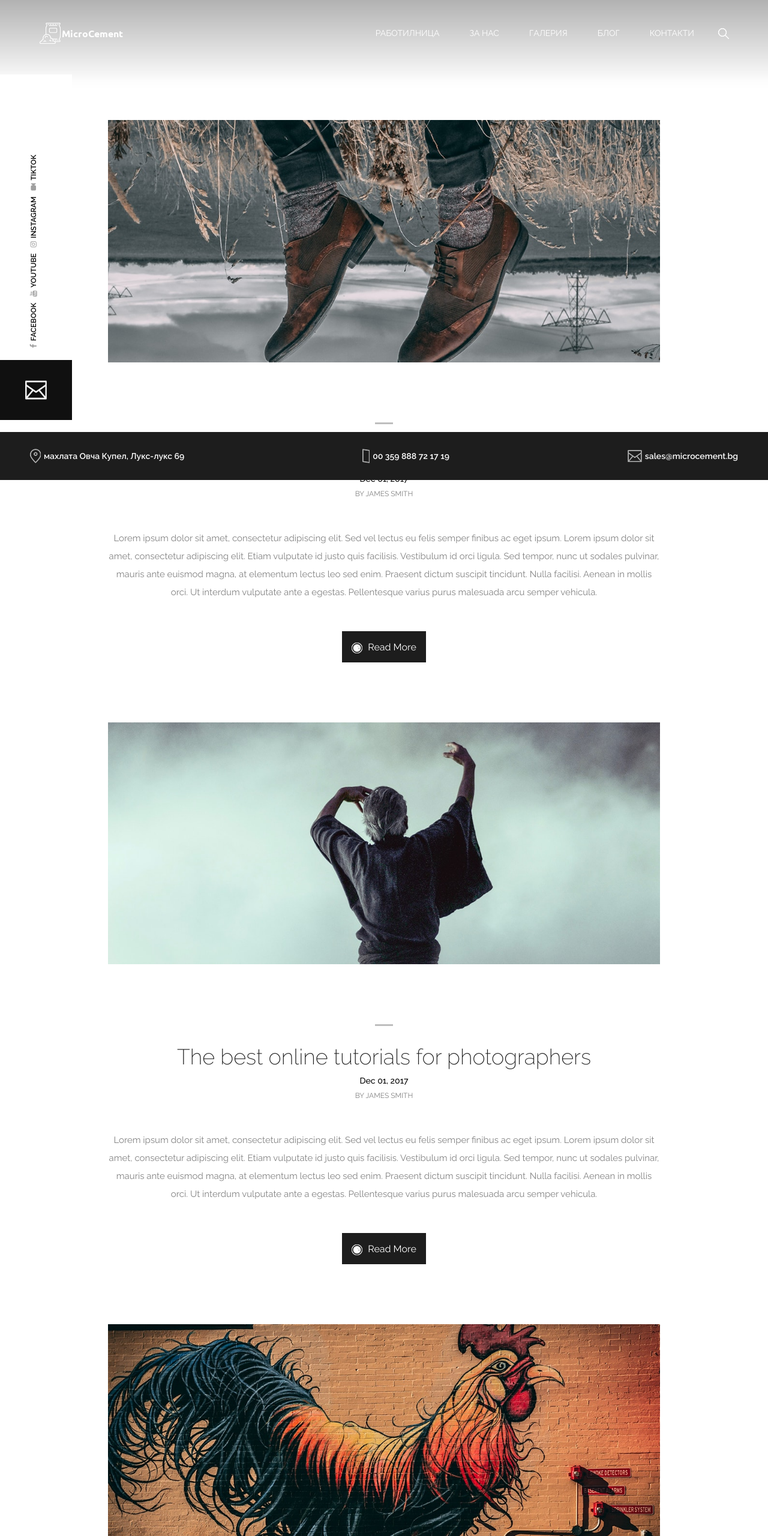
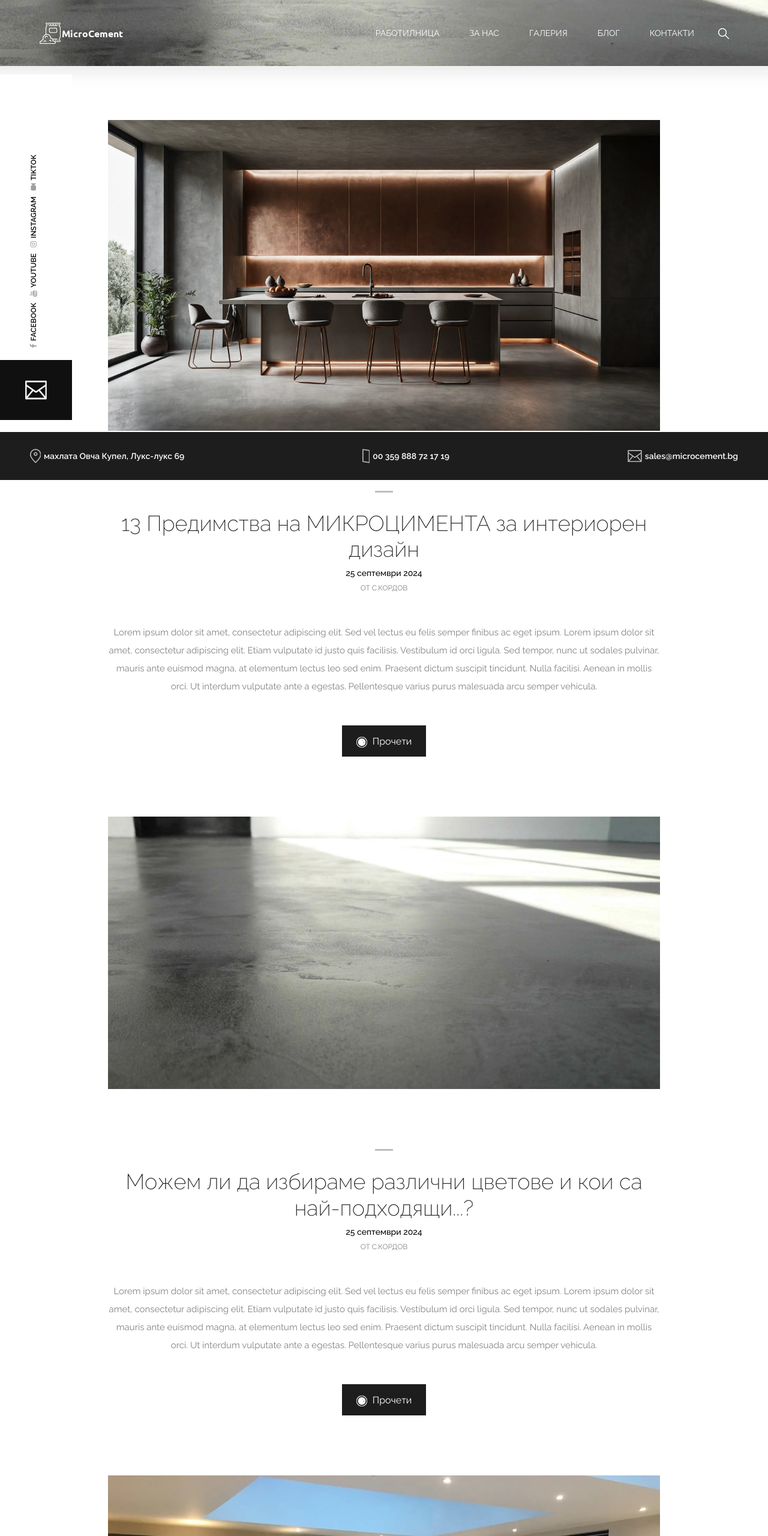
Before and after one commit to tonyblaze27/microcement.bg, a plain HTML site: page blog.html in a window 1280 px wide. Shown: the top 2560 px of the page at 60% size. Drawn offline with Linux system fonts and the light colour scheme.

Commit message:
99% ready

```diff
--- a/blog.html
+++ b/blog.html
@@ -34,13 +34,14 @@
             </div>
         </div>
         <div class="questions-area text-center">
-            <p>Did you know?</p>
+            <p>Знаете ли, че...?</p>
             <ul>
-                <li>The largest photography competition is 353,768 entries.</li>
-                <li>Photography is the toughest profession in the world.</li>
-                <li>The world’s largest photo album by dimensions was 13 ft 11.5 in x 17 ft.</li>
-                <li>The world’s largest photo mosaic featured 176,175 pictures.</li>
-                <li>The world’s largest camera lens was a 5200mm lens attached to a canon.</li>
+                <li>Микроциментът се прилага върху различни повърхности като бетон, плочки и дърво.</li>
+                <li>Създава безшевна, гладка повърхност без видими фуги.</li>
+                <li>Лесен е за почистване и не изисква специална поддръжка.</li>
+                <li>Поставя се бързо и с минимална подготовка на повърхността.</li>
+                <li>Микроциментът е екологичен и не съдържа токсични вещества.
+                </li>
             </ul>
         </div>
     </div>
@@ -49,7 +50,7 @@
     <div class="gradient-background-overlay"></div>
 
     <!-- Header Area Start -->
-    <header class="header-area">
+    <header class="header-area bg-img" style="background-image: url(img/bg-img/2.jpg);">
         <div class="container-fluid h-100">
             <div class="row h-100 align-items-center">
                 <div class="col-12 h-100">
@@ -71,7 +72,7 @@
                                         <a class="nav-link dropdown-toggle" href="#" id="navbarDropdown" role="button" data-toggle="dropdown" aria-haspopup="true" aria-expanded="false">Pages</a>
                                         <div class="dropdown-menu" aria-labelledby="navbarDropdown">
                                             <a class="dropdown-item" href="index.html">Home</a>
-                                            <a class="dropdown-item" href="about-me.html">About</a>
+                                            <a class="dropdown-item" href="#">About</a>
                                             <a class="dropdown-item" href="portfolio.html">Portfolio</a>
                                             <a class="dropdown-item" href="blog.html">Blog</a>
                                             <a class="dropdown-item" href="contact.html">Contact</a>
@@ -80,7 +81,7 @@
                                     </li>
                                 -->
                                     <li class="nav-item">
-                                        <a class="nav-link" href="about-me.html">За нас</a>
+                                        <a class="nav-link" href="#">За нас</a>
                                     </li>
                                     <li class="nav-item">
                                         <a class="nav-link" href="portfolio.html">Галерия</a>
@@ -136,15 +137,15 @@
                 <div class="col-10">
                     <div class="single-blog-area text-center mb-100 wow fadeInUpBig" data-wow-delay="100ms" data-wow-duration="1s">
                         <div class="blog-thumbnail mb-100">
-                            <img src="img/bg-img/b1.jpg" alt="">
+                            <img src="img/bg-img/1.jpg" alt="">
                         </div>
                         <div class="blog-content">
                             <span></span>
-                            <h2>10 Photography tips for begginers</h2>
-                            <a href="#" class="post-date">Dec 01, 2017</a>
-                            <a href="#" class="post-author">By James Smith</a>
+                            <h2>13 Предимства на МИКРОЦИМЕНТА за интериорен дизайн</h2>
+                            <a href="#" class="post-date">25 септември 2024</a>
+                            <a href="#" class="post-author">от С.Кордов</a>
                             <p>Lorem ipsum dolor sit amet, consectetur adipiscing elit. Sed vel lectus eu felis semper finibus ac eget ipsum. Lorem ipsum dolor sit amet, consectetur adipiscing elit. Etiam vulputate id justo quis facilisis. Vestibulum id orci ligula. Sed tempor, nunc ut sodales pulvinar, mauris ante euismod magna, at elementum lectus leo sed enim. Praesent dictum suscipit tincidunt. Nulla facilisi. Aenean in mollis orci. Ut interdum vulputate ante a egestas. Pellentesque varius purus malesuada arcu semper vehicula. </p>
-                            <a href="#" class="btn studio-btn"><img src="img/core-img/logo-icon.png" alt=""> Read More</a>
+                            <a href="#" class="btn studio-btn"><img src="img/core-img/logo-icon.png" alt=""> Прочети</a>
                         </div>
                     </div>
                 </div>
@@ -152,15 +153,15 @@
                 <div class="col-10">
                     <div class="single-blog-area text-center mb-100 wow fadeInUpBig" data-wow-delay="100ms" data-wow-duration="1s">
                         <div class="blog-thumbnail mb-100">
-                            <img src="img/bg-img/b2.jpg" alt="">
+                            <img src="img/bg-img/2.jpg" alt="">
                         </div>
                         <div class="blog-content">
                             <span></span>
-                            <h2>The best online tutorials for photographers</h2>
-                            <a href="#" class="post-date">Dec 01, 2017</a>
-                            <a href="#" class="post-author">By James Smith</a>
+                            <h2>Можем ли да избираме различни цветове и кои са най-подходящи...?</h2>
+                            <a href="#" class="post-date">25 септември 2024</a>
+                            <a href="#" class="post-author">от С.Кордов</a>
                             <p>Lorem ipsum dolor sit amet, consectetur adipiscing elit. Sed vel lectus eu felis semper finibus ac eget ipsum. Lorem ipsum dolor sit amet, consectetur adipiscing elit. Etiam vulputate id justo quis facilisis. Vestibulum id orci ligula. Sed tempor, nunc ut sodales pulvinar, mauris ante euismod magna, at elementum lectus leo sed enim. Praesent dictum suscipit tincidunt. Nulla facilisi. Aenean in mollis orci. Ut interdum vulputate ante a egestas. Pellentesque varius purus malesuada arcu semper vehicula. </p>
-                            <a href="#" class="btn studio-btn"><img src="img/core-img/logo-icon.png" alt=""> Read More</a>
+                            <a href="#" class="btn studio-btn"><img src="img/core-img/logo-icon.png" alt=""> Прочети</a>
                         </div>
                     </div>
                 </div>
@@ -168,15 +169,15 @@
                 <div class="col-10">
                     <div class="single-blog-area text-center mb-100 wow fadeInUpBig" data-wow-delay="100ms" data-wow-duration="1s">
                         <div class="blog-thumbnail mb-100">
-                            <img src="img/bg-img/b3.jpg" alt="">
+                            <img src="img/bg-img/3.jpg" alt="">
                         </div>
                         <div class="blog-content">
                             <span></span>
-                            <h2>Perfect light for street art</h2>
-                            <a href="#" class="post-date">Dec 01, 2017</a>
-                            <a href="#" class="post-author">By James Smith</a>
+                            <h2>Поддръжката - лесно ли е?</h2>
+                            <a href="#" class="post-date">25 септември 2024</a>
+                            <a href="#" class="post-author">от С.Кордов</a>
                             <p>Lorem ipsum dolor sit amet, consectetur adipiscing elit. Sed vel lectus eu felis semper finibus ac eget ipsum. Lorem ipsum dolor sit amet, consectetur adipiscing elit. Etiam vulputate id justo quis facilisis. Vestibulum id orci ligula. Sed tempor, nunc ut sodales pulvinar, mauris ante euismod magna, at elementum lectus leo sed enim. Praesent dictum suscipit tincidunt. Nulla facilisi. Aenean in mollis orci. Ut interdum vulputate ante a egestas. Pellentesque varius purus malesuada arcu semper vehicula. </p>
-                            <a href="#" class="btn studio-btn"><img src="img/core-img/logo-icon.png" alt=""> Read More</a>
+                            <a href="#" class="btn studio-btn"><img src="img/core-img/logo-icon.png" alt=""> Прочети</a>
                         </div>
                     </div>
                 </div>
```
Also changed, not shown: about-me.html (+9 -8 lines), contact.html (+10 -9 lines), elements.html (+9 -8 lines), index.html (+9 -8 lines), portfolio.html (+9 -8 lines), img/bg-img/13.jpg.
